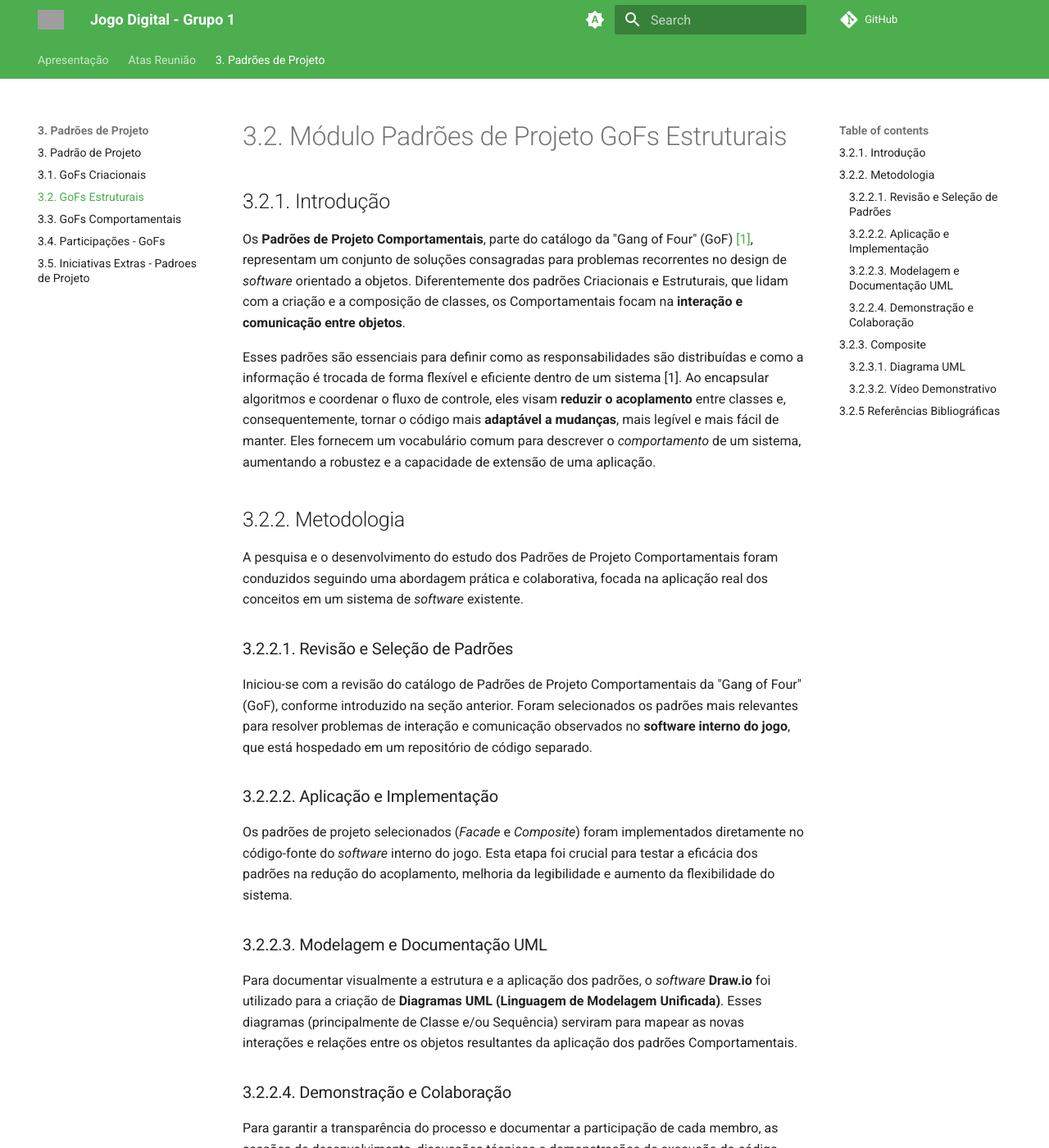
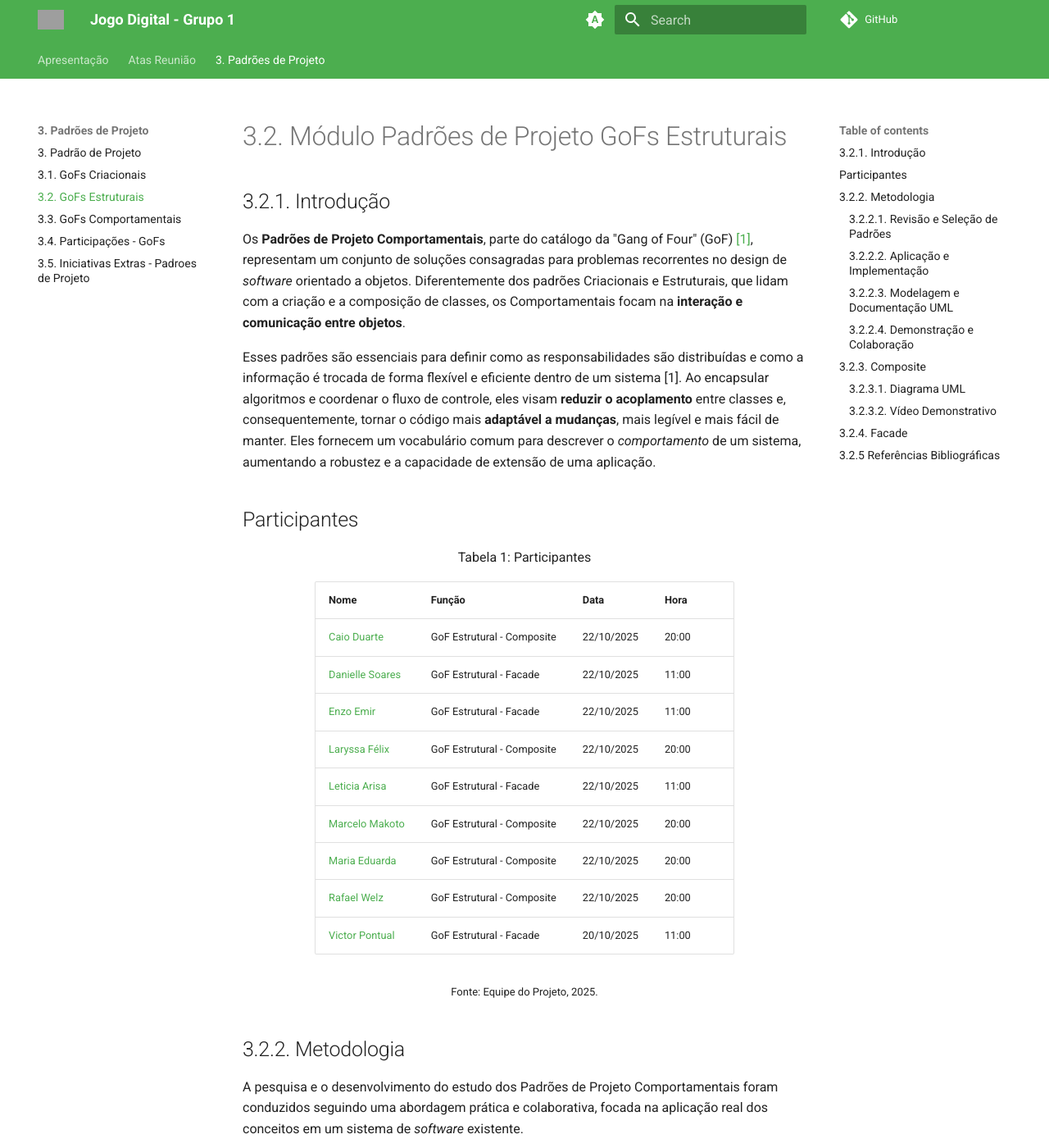
Before and after one commit to UnBArqDsw2025-2-Turma01/2025.2-T01-G1_JogoDigital_Entrega_03, an MkDocs documentation site: the page built from docs/PadroesDeProjeto/3.2.GoFsEstruturais.md, in a window 1280 px wide and 1400 px high. Shown: the whole window at 82% size. Built offline with MkDocs 1.6.1 and Material for MkDocs 9.7.7, drawn with Linux system fonts in a browser that asks for light colours; some of the changed text lies outside the part shown; grey boxes are pictures that could not be loaded.

Commit message:
feat: Adicionando git ignore, refinamentos e padronizaçao

```diff
--- a/docs/PadroesDeProjeto/3.2.GoFsEstruturais.md
+++ b/docs/PadroesDeProjeto/3.2.GoFsEstruturais.md
@@ -5,6 +5,81 @@
 Os **Padrões de Projeto Comportamentais**, parte do catálogo da "Gang of Four" (GoF) <a href="#REF1">[1]</a>, representam um conjunto de soluções consagradas para problemas recorrentes no design de *software* orientado a objetos. Diferentemente dos padrões Criacionais e Estruturais, que lidam com a criação e a composição de classes, os Comportamentais focam na **interação e comunicação entre objetos**.
 
 Esses padrões são essenciais para definir como as responsabilidades são distribuídas e como a informação é trocada de forma flexível e eficiente dentro de um sistema [1]. Ao encapsular algoritmos e coordenar o fluxo de controle, eles visam **reduzir o acoplamento** entre classes e, consequentemente, tornar o código mais **adaptável a mudanças**, mais legível e mais fácil de manter. Eles fornecem um vocabulário comum para descrever o *comportamento* de um sistema, aumentando a robustez e a capacidade de extensão de uma aplicação.
+
+## Participantes
+
+<font size="3"><p style="text-align: center">Tabela 1: Participantes</p></font>
+
+<div align="center">
+<table>
+  <thead>
+    <tr>
+      <th>Nome</th>
+      <th>Função</th>
+      <th>Data</th>
+      <th>Hora</th>
+    </tr>
+  </thead>
+  <tbody>
+    <tr>
+      <td><a href="https://github.com/caioduart3">Caio Duarte</a></td>
+      <td>GoF Estrutural - Composite</td>
+      <td>22/10/2025</td>
+      <td>20:00</td>
+    </tr>
+    <tr>
+      <td><a href="https://github.com/danielle-soaress">Danielle Soares</a></td>
+      <td>GoF Estrutural - Facade</td>
+      <td>22/10/2025</td>
+      <td>11:00</td>
+    </tr>
+    <tr>
+      <td><a href="https://github.com/EnzoEmir">Enzo Emir</a></td>
+      <td>GoF Estrutural - Facade</td>
+      <td>22/10/2025</td>
+      <td>11:00</td>
+    </tr>
+    <tr>
+      <td><a href="https://github.com/felixlaryssa">Laryssa Félix</a></td>
+      <td>GoF Estrutural - Composite</td>
+      <td>22/10/2025</td>
+      <td>20:00</td>
+    </tr>
+    <tr>
+      <td><a href="https://github.com/Leticia-Arisa-K-Higa">Leticia Arisa</a></td>
+      <td>GoF Estrutural - Facade</td>
+      <td>22/10/2025</td>
+      <td>11:00</td>
+    </tr>
+    <tr>
+      <td><a href="https://github.com/MM4k">Marcelo Makoto</a></td>
+      <td>GoF Estrutural - Composite</td>
+      <td>22/10/2025</td>
+      <td>20:00</td>
+    </tr>
+    <tr>
+      <td><a href="https://github.com/dudaa28">Maria Eduarda</a></td>
+      <td>GoF Estrutural - Composite</td>
+      <td>22/10/2025</td>
+      <td>20:00</td>
+    </tr>
+    <tr>
+      <td><a href="https://github.com/RafaelSchadt">Rafael Welz</a></td>
+      <td>GoF Estrutural - Composite</td>
+      <td>22/10/2025</td>
+      <td>20:00</td>
+    </tr>
+    <tr>
+      <td><a href="https://github.com/VictorPontual">Victor Pontual</a></td>
+      <td>GoF Estrutural - Facade</td>
+      <td>20/10/2025</td>
+      <td>11:00</td>
+    </tr>
+  </tbody>
+</table>
+</div>
+
+<font size="2"><p style="text-align: center">Fonte: Equipe do Projeto, 2025.</p></font>
 
 ## 3.2.2. Metodologia
 
@@ -109,7 +184,11 @@ Em resumo, o diagrama mostra **uma hierarquia bem definida e extensível**, em q
 
 Foi gravado, na plataforma do Microsoft Teams, uma reunião para a modelagem UML do padrão Composite e a execução do código além da explicação do mesmo. Clique [aqui](https://youtu.be/62f51kDLWNQ?si=3HCpRg2Mn46kOYO0) para acessar.
 
+
 <iframe width="560" height="315" src="https://youtu.be/62f51kDLWNQ?si=3HCpRg2Mn46kOYO0" title="YouTube video player" frameborder="0" allowfullscreen></iframe>
+
+## **3.2.4. Facade**
+
 ## 3.2.5 Referências Bibliográficas
 
-<a id="REF1">[1] GAMMA, Erich et al. **Padrões de Projeto: Soluções Reutilizáveis de Software Orientado a Objetos**. Tradução de C. F. Lucena e F. S. C. da Silva. Porto Alegre: Bookman, 2007. (Título original: *Design Patterns: Elements of Reusable Object-Oriented Software*).
+> <a id="REF1">1.</a> GAMMA, Erich et al. **Padrões de Projeto: Soluções Reutilizáveis de Software Orientado a Objetos**. Tradução de C. F. Lucena e F. S. C. da Silva. Porto Alegre: Bookman, 2007. (Título original: *Design Patterns: Elements of Reusable Object-Oriented Software*).
```
Also changed, not shown: 1 other file.
